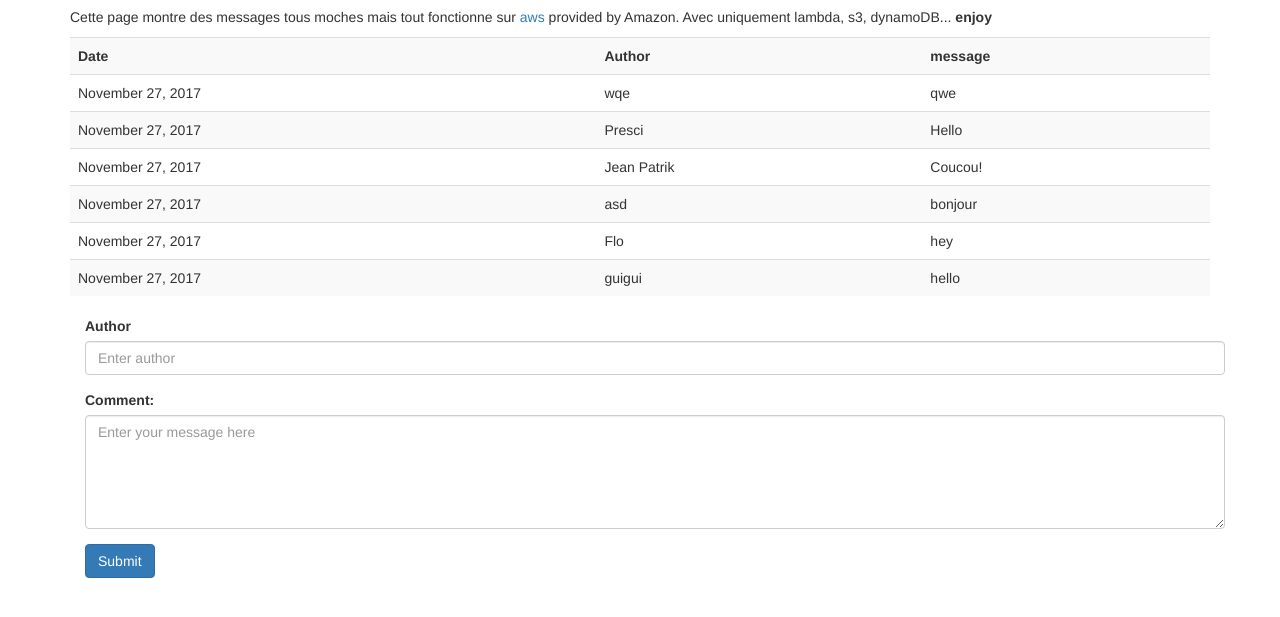
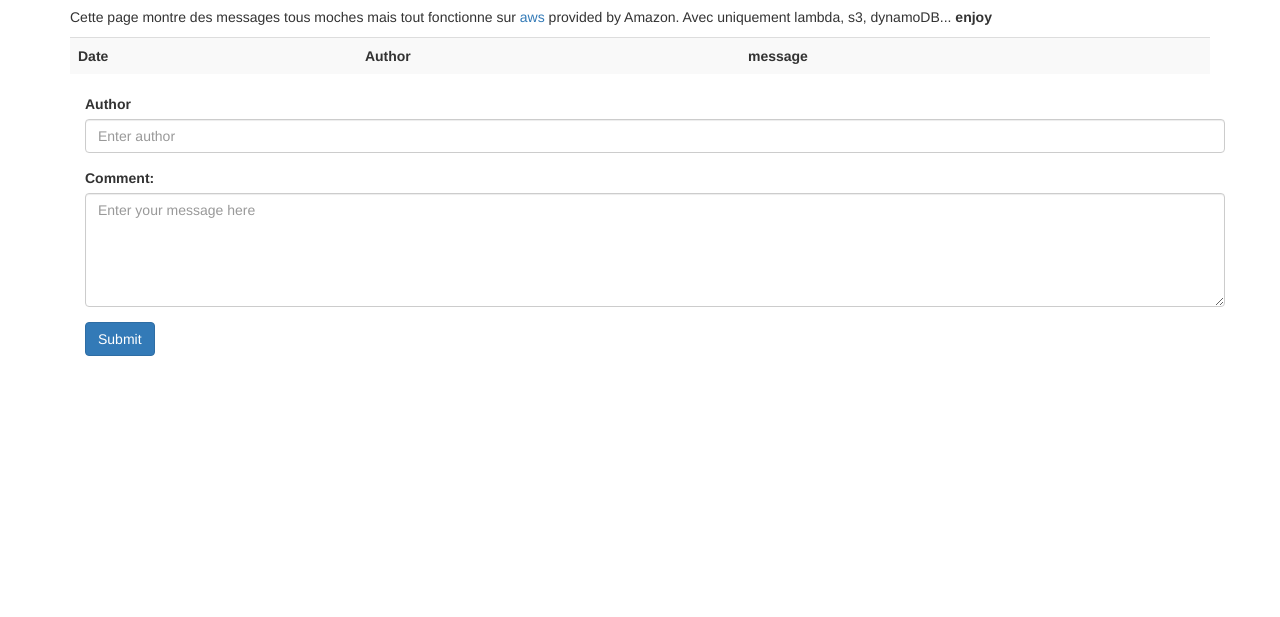
Before and after one commit to JacquelinLouis/ArchitectureAndInfrastructures, a website: page public/page.html in a window 1280 px wide. Shown: the part 63-680 px from the top of the page. Drawn offline with Linux system fonts and the light colour scheme; no server answers.

Commit message:
Clean page html file and set date to basic format

```diff
--- a/public/page.html
+++ b/public/page.html
@@ -21,17 +21,9 @@
                         <th>Author</th>
                         <th>message</th>
                     </tr>
-                    <tr>
-                        <td>November 27, 2017</td>
-                        <td>wqe</td>
-                        <td>qwe</td>
                     </tr>
-                    <tr>
-                        <td>November 27, 2017</td>
-                        <td>Presci</td>
-                        <td>Hello</td>
-                    </tr><tr>                     <td>November 27, 2017</td>                     <td>Jean Patrik</td>                     <td>Coucou!</td>                 </tr><tr>                     <td>November 27, 2017</td>                     <td>asd</td>                     <td>bonjour
-</td>                 </tr><tr>                     <td>November 27, 2017</td>                     <td>Flo</td>                     <td>hey</td>                 </tr><tr>                     <td>November 27, 2017</td>                     <td>guigui</td>                     <td>hello</td>                 </tr></tbody></table>
+                </tbody>
+            </table>
         </div>
 
             <div class="container">
@@ -101,16 +93,9 @@
         $.get(api_gateway_url, function(data) {
             console.log(data);
             data.forEach(function(item) {
-                date = new Date(parseInt(item['date']['N']));
-                formatted_date = `${months[date.getMonth() - 1]} ${date.getDate()}, ${date.getFullYear()}`;
-
-								console.log(item);
-								console.log(item['author']);
-								console.log(item['message']);
-
                 // build an array of rows containing the prices
                 rows.push(`<tr> \
-                    <td>${formatted_date}</td> \
+                    <td>${item['date']}</td> \
                     <td>${item['author']}</td> \
                     <td>${item['message']}</td> \
                 </tr>`);
```
